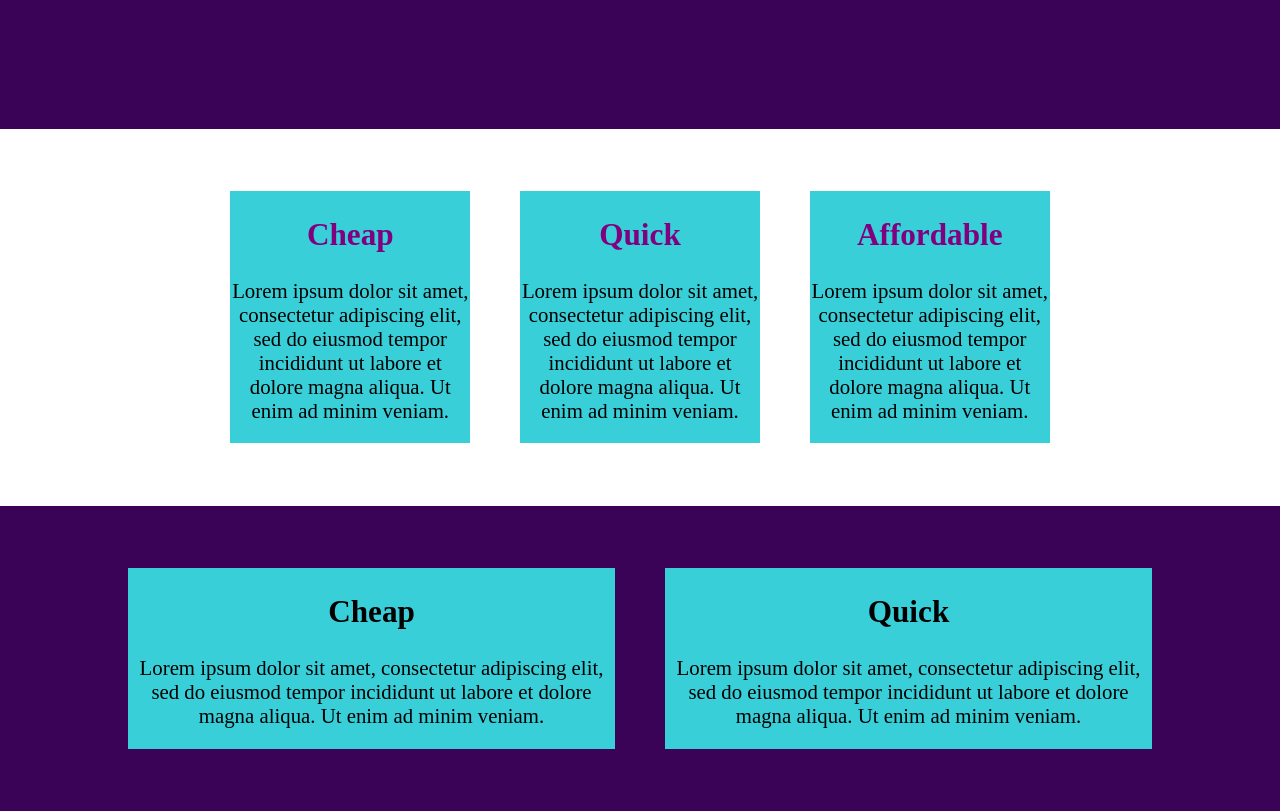
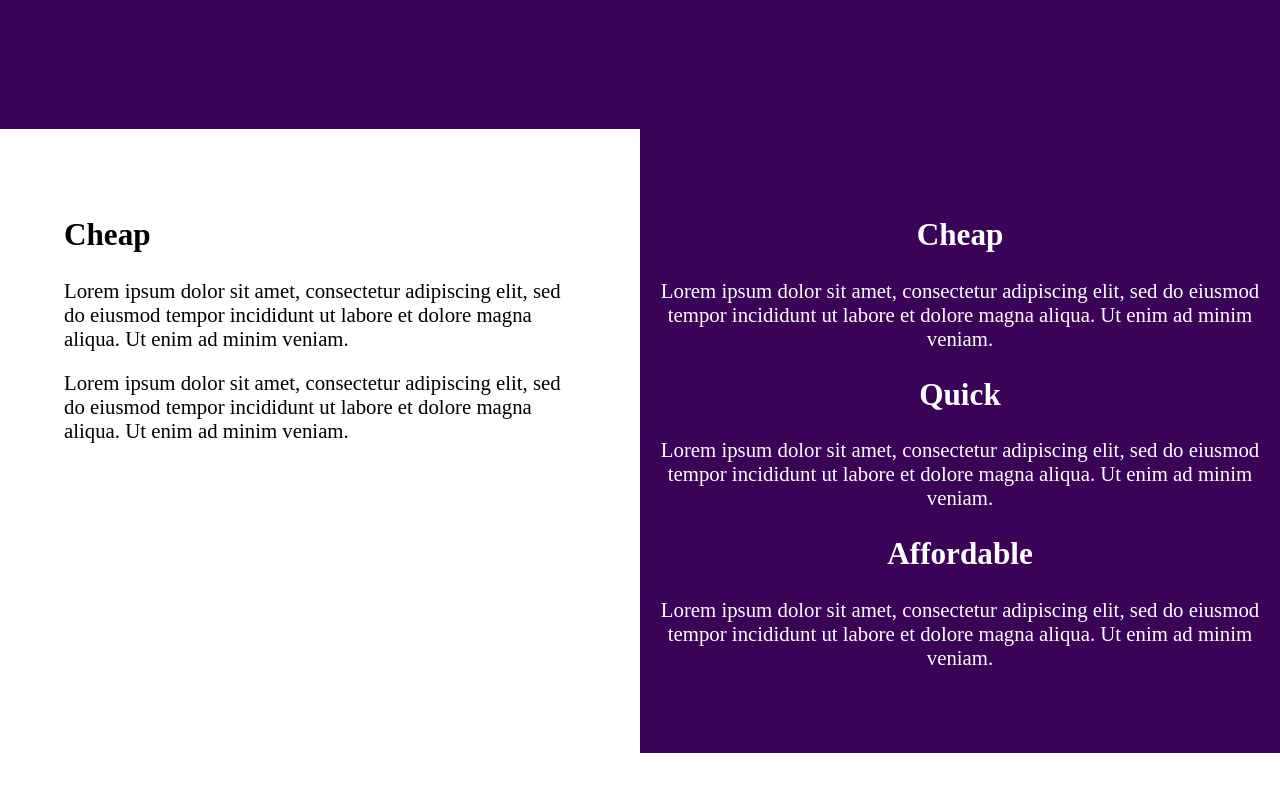
Before and after one commit to sopperman89/Responsive_Layout, a website: page index.html in a window 1280 px wide. Shown: the part 598-1409 px from the top of the page. After the commit the page ends 1351 px from the top, so only its background shows below. Drawn offline with Linux system fonts and the light colour scheme.

Commit message:
Made rows into columns.

```diff
--- a/index.html
+++ b/index.html
@@ -31,9 +31,28 @@
         </div>
       </div>
     </div>
-    <section class="three-col">
-      <div class="container">
-        <div class="container row">
+    <div class="main-content">
+      <section class="content">
+        <div class="container">
+          <div>
+            <h2>Cheap</h2>
+            <p>
+              Lorem ipsum dolor sit amet, consectetur adipiscing elit, sed do
+              eiusmod tempor incididunt ut labore et dolore magna aliqua. Ut
+              enim ad minim veniam.
+            </p>
+          </div>
+          <div>
+            <p>
+              Lorem ipsum dolor sit amet, consectetur adipiscing elit, sed do
+              eiusmod tempor incididunt ut labore et dolore magna aliqua. Ut
+              enim ad minim veniam.
+            </p>
+          </div>
+        </div>
+      </section>
+      <section class="three-row">
+        <div class="containers">
           <div class="col">
             <h2>Cheap</h2>
             <p>
@@ -59,28 +78,7 @@
             </p>
           </div>
         </div>
-      </div>
-    </section>
-
-    <section class="two-col">
-      <div class="container row">
-        <div class="col">
-          <h2>Cheap</h2>
-          <p>
-            Lorem ipsum dolor sit amet, consectetur adipiscing elit, sed do
-            eiusmod tempor incididunt ut labore et dolore magna aliqua. Ut enim
-            ad minim veniam.
-          </p>
-        </div>
-        <div class="col">
-          <h2>Quick</h2>
-          <p>
-            Lorem ipsum dolor sit amet, consectetur adipiscing elit, sed do
-            eiusmod tempor incididunt ut labore et dolore magna aliqua. Ut enim
-            ad minim veniam.
-          </p>
-        </div>
-      </div>
-    </section>
+      </section>
+    </div>
   </body>
 </html>
--- a/styles.css
+++ b/styles.css
@@ -50,24 +50,23 @@ button {
 
 .col {
   width: 100%;
-  background-color: #38cfd9;
 }
 
-.col + .col {
-  margin-left: 50px;
-}
-
-.three-col {
+.three-row {
   text-align: center;
   padding: 3em 0;
+  background-color: #3a0358;
+  color: #fff;
 }
 
 .three-col h2 {
   color: purple;
 }
 
-.two-col {
-  text-align: center;
-  background: #3a0358;
+.content {
   padding: 3em 0;
 }
+
+.main-content {
+  display: flex;
+}
```
